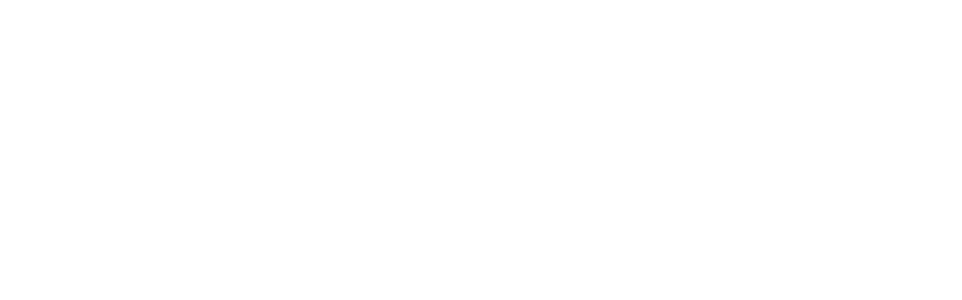
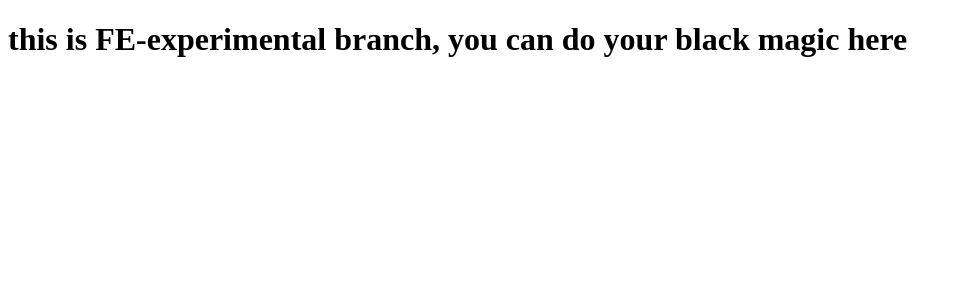
Before and after one commit to azzuhry128/FE-PROJEKT-RED, a React (Vite) app in the folder FE/: page / in a window 1280 px wide. Shown: the top 300 px of the page, without its empty margins (0-962 px from the left). Built offline with nearby package versions, Linux system fonts and the light colour scheme.

Commit message:
App
the center of everything

```diff
--- a/FE/src/main.jsx
+++ b/FE/src/main.jsx
@@ -1,8 +1,9 @@
 //this is FE-experimental branch, do your witchcrafts here
 import React from 'react'
 import ReactDOM from 'react-dom/client'
+import App from './App'
 ReactDOM.createRoot(document.getElementById('root')).render(
   <React.StrictMode>
-
+    <App/>
   </React.StrictMode>,
 )
```
